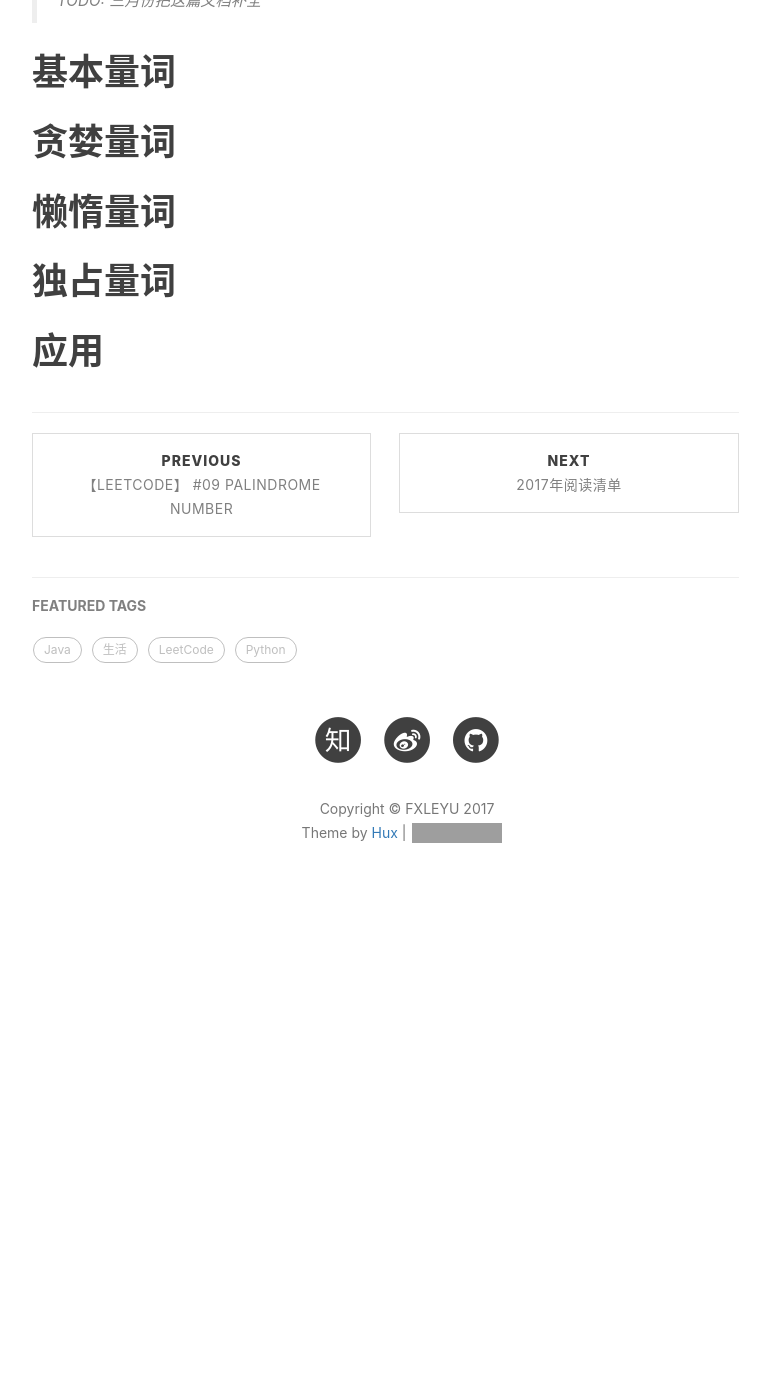
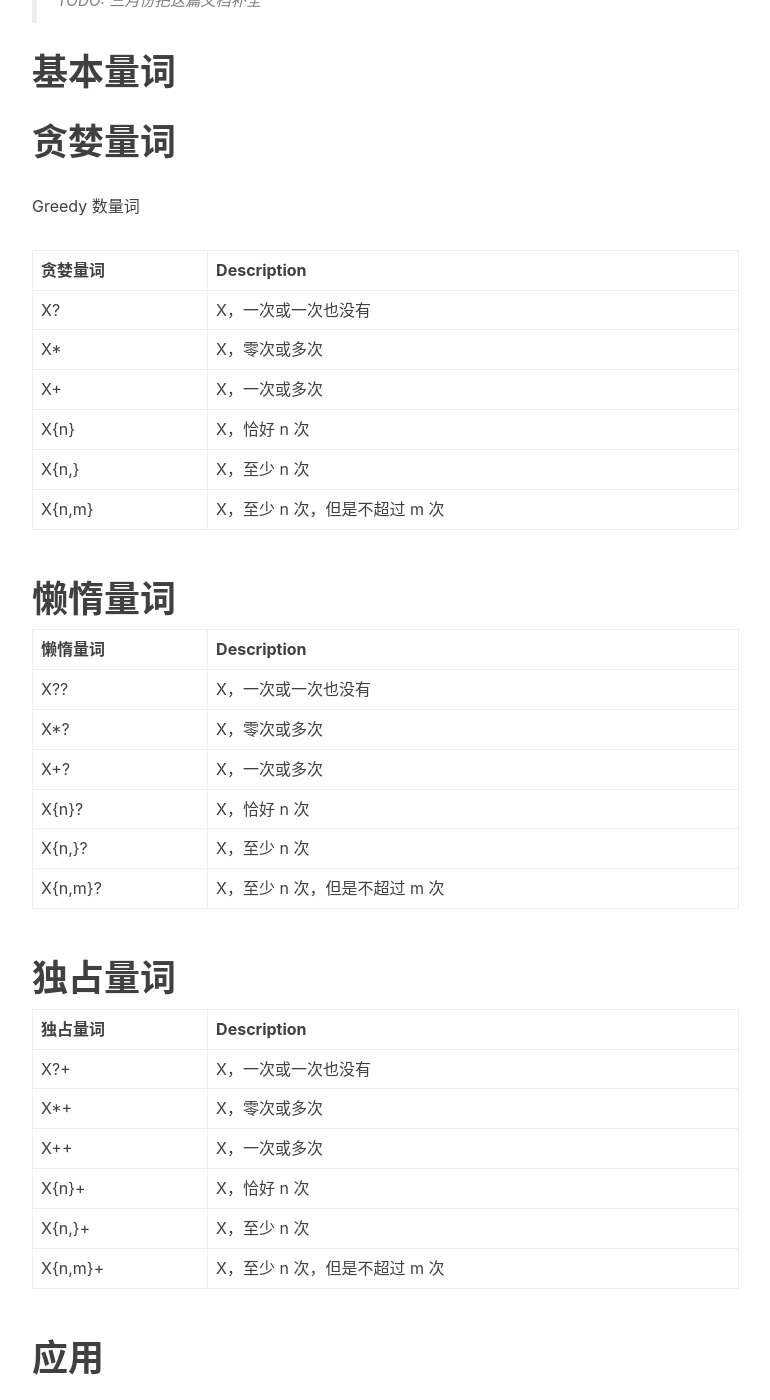
Before and after one commit to fxleyu/fxleyu.github.io, a Jekyll site: the page built from _posts/2017-03-09-quantifiers-in-regular-expressions.md, in a window 1280 px wide and 1400 px high, scrolled down 519 px. Shown: the whole window, without its empty margins (233-1003 px from the left). Built offline with Jekyll 4.4.1, drawn with Linux system fonts in a browser that asks for light colours; nearby versions of some CDN libraries; comment, search, counter and statistics services are not loaded; before the commit the page ends 1456 px from its top, so only the background shows below that; grey boxes are pictures that could not be loaded.

Commit message:
UPDATE the content of RegEx

```diff
--- a/_posts/2017-03-09-quantifiers-in-regular-expressions.md
+++ b/_posts/2017-03-09-quantifiers-in-regular-expressions.md
@@ -13,8 +13,38 @@ tags:
 
 # 贪婪量词
 
+Greedy 数量词
+
+贪婪量词 | Description
+-------|---------
+X?     | X，一次或一次也没有
+X*     | X，零次或多次
+X+     | X，一次或多次
+X{n}   | X，恰好 n 次
+X{n,}  | X，至少 n 次
+X{n,m} | X，至少 n 次，但是不超过 m 次
+
 # 懒惰量词
+
+懒惰量词 | Description
+--------|----------
+X??     | X，一次或一次也没有
+X*?     | X，零次或多次
+X+?     | X，一次或多次
+X{n}?   | X，恰好 n 次
+X{n,}?  | X，至少 n 次
+X{n,m}? | X，至少 n 次，但是不超过 m 次
+
 
 # 独占量词
 
+独占量词 | Description
+--------|----------
+X?+     | X，一次或一次也没有
+X*+     | X，零次或多次
+X++     | X，一次或多次
+X{n}+   | X，恰好 n 次
+X{n,}+  | X，至少 n 次
+X{n,m}+ | X，至少 n 次，但是不超过 m 次
+
 # 应用
```
